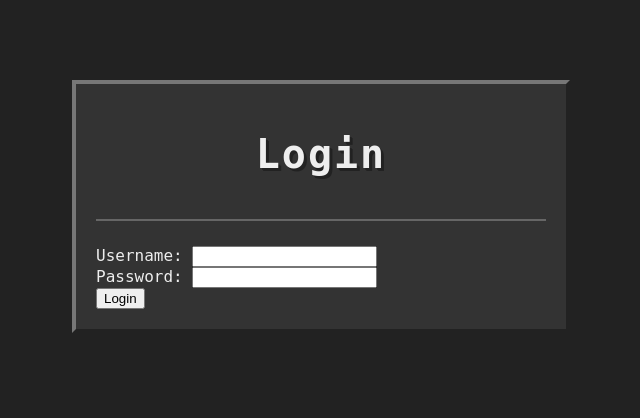
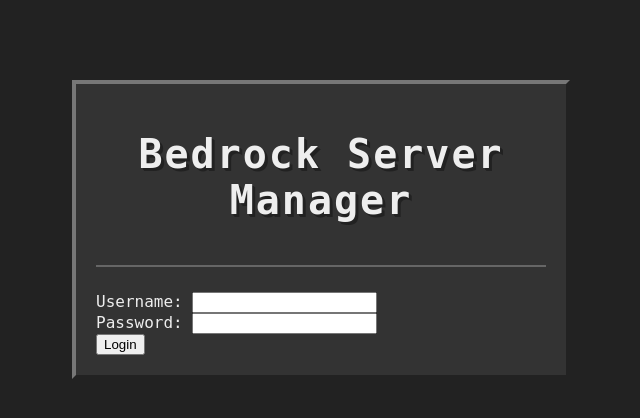
Before and after one commit to mmorys/bedrock-server-manager, a Flask app: page /login in a window 1280 px wide. Shown: the top 418 px of the page, without its empty margins (319-959 px from the left). Run offline with Flask 3, Linux system fonts and the light colour scheme.

Commit message:
Fixed app_name variable

```diff
--- a/bedrock_server_manager/web/templates/login.html
+++ b/bedrock_server_manager/web/templates/login.html
@@ -4,7 +4,7 @@
 <head>
     <meta charset="UTF-8">
     <meta name="viewport" content="width=device-width, initial-scale=1.0">
-    <title>{ app_name } - Login</title>
+    <title>{{ app_name }} - Login</title>
     <link rel="stylesheet" href="{{ url_for('static', filename='css/base.css') }}">
     <link rel="stylesheet" href="{{ url_for('static', filename='css/forms.css') }}">
     <link rel="stylesheet" href="{{ url_for('static', filename='css/buttons.css') }}">
@@ -19,7 +19,7 @@
 <body>
     <div class="container login-container">
         <header class="header">
-            <h1>Login</h1>
+            <h1>{{ app_name }}</h1>
         </header>
 
         {% with messages = get_flashed_messages(with_categories=true) %}
```
